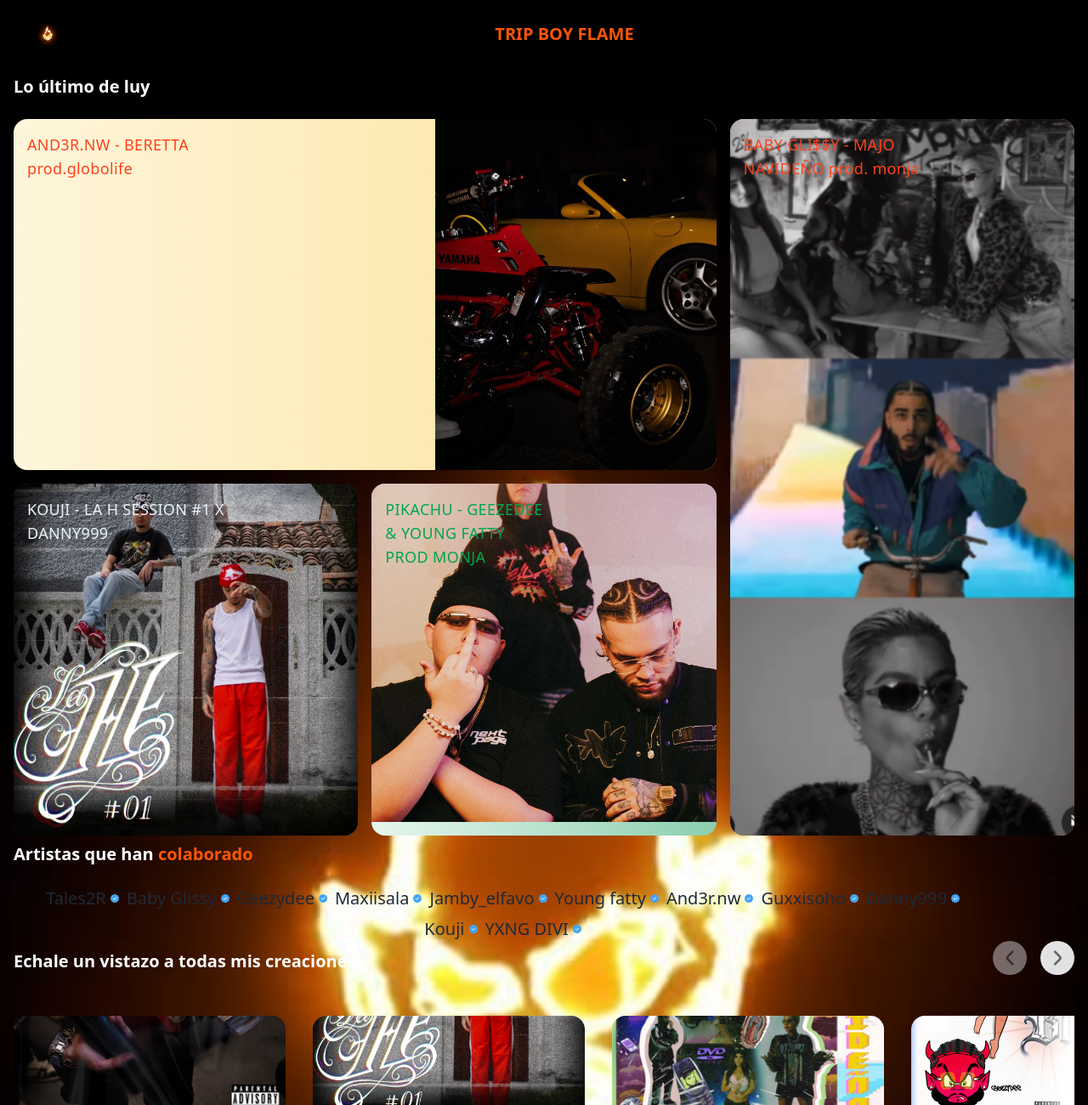
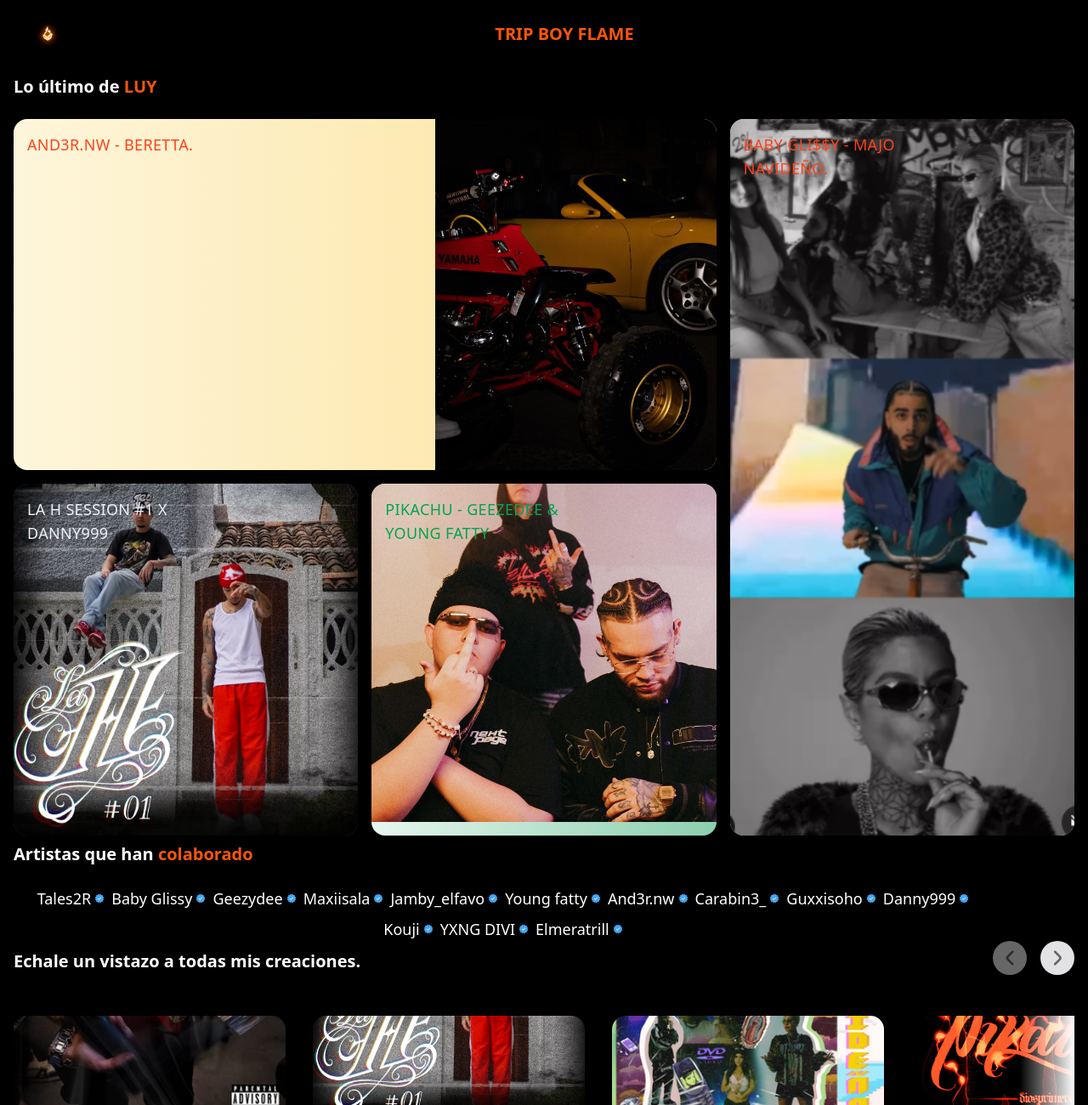
Before and after one commit to Emma-Ok/TripboyflameLanding, an Astro site: page / in a window 1280 px wide. Shown: the top 1300 px of the page at 85% size. Built offline with nearby package versions, Linux system fonts and the light colour scheme; Astro itself is replaced by a stand-in of ours.

Commit message:
add más trabajos

```diff
--- a/src/components/AboutMe.astro
+++ b/src/components/AboutMe.astro
@@ -2,14 +2,14 @@
 <section class="relative pt-6 pb-0">
     <!-- Button to open modal -->
     <button
-      class="w-full px-6 py-2 border-gray-500  bg-black text-primary font-semibold hover:bg-orange-200 transition-all duration-300 transform hover:scale-105"
+      class="w-full px-6 py-2 border-gray-500  bg-black text-primary font-semibold hover:bg-orange-200 transition-all duration-300 transform hover:scale-100"
       id="openModalButton"
     >
       About Me
     </button>
 
     <!-- Modal -->
-    <div id="modal" class="fixed inset-0 bg-gray-600 bg-opacity-50 flex justify-center items-center z-50 hidden opacity-0 transition-opacity duration-300">
+    <div id="modal" class="fixed inset-0 bg-gray-600 bg-opacity-60 flex justify-center items-center z-50 hidden opacity-20 transition-opacity duration-300">
       <div
   class="bg-tripbackground bg-cover bg-center w-full sm:max-w-[425px] p-6 rounded-lg shadow-lg transform transition-all duration-500 opacity-0 scale-95">
 
--- a/src/components/ArtistsCollage.astro
+++ b/src/components/ArtistsCollage.astro
@@ -1,6 +1,7 @@
 ---
 import SectionContainer from "@components/SectionContainer.astro";
 import Subtitle from "@components/Subtitle.astro";
+
 
 const ARTISTS = [
   { name: "Tales2R", instagram: "https://www.instagram.com/tales2r" },
@@ -10,10 +11,13 @@ const ARTISTS = [
   { name: "Jamby_elfavo", instagram: "https://www.instagram.com/jamby_elfavo" },
   { name: "Young fatty", instagram: "https://www.instagram.com/youngfattyyy" },
   { name: "And3r.nw", instagram: "https://www.instagram.com/and3r.nw" },
+  { name: "Carabin3_", instagram: "https://www.instagram.com/carabin3_/"},
   { name: "Guxxisoho", instagram: "https://www.instagram.com/guxxisoho" },
   { name: "Danny999", instagram: "https://www.instagram.com/danny999h" },
   { name: "Kouji", instagram: "https://www.instagram.com/kouji_808" },
   { name: "YXNG DIVI", instagram: "https://www.instagram.com/2.porciento" },
+  { name: "Elmeratrill", instagram: "https://www.instagram.com/elmeratrill/"},
+
 
 ];
 
@@ -32,7 +36,7 @@ const ARTISTS = [
               href={instagram}
               target="_blank"
               rel="noopener noreferrer"
-              class="flex items-center gap-1 text-lg font-medium text-gray-800 hover:text-primary transition-colors duration-300 sm:text-base md:text-lg lg:text-xl xl:text-xl"
+              class="flex items-center gap-1 font-sans text-white hover:text-orange-300 transition-colors duration-300 sm:text-sm md:text-sm lg:text-base xl:text-lg"
             >
               {name}
               <svg xmlns="http://www.w3.org/2000/svg" x="0px" y="0px" width="12" height="12" viewBox="0 0 48 48">
--- a/src/components/CollageInfo.astro
+++ b/src/components/CollageInfo.astro
@@ -4,7 +4,7 @@ import Subtitle from "@components/Subtitle.astro"
 
 const ARTICLES = [
     {
-        title: 'AND3R.NW - BERETTA prod.globolife',
+        title: 'AND3R.NW - BERETTA.',
         contentId: 'first-modal',
         class: "bg-gradient-to-r from-[#fef6db] to-[#fce197] text-ij-red md:aspect-[16/8] md:col-span-2 md:row-span-1 h-full",
         image:"/collage-info/and3rmodal.webp",
@@ -14,7 +14,7 @@ const ARTICLES = [
 
     },
     {
-        title: 'BABY GLI$$Y - MAJO NAVIDEÑO prod. monja',
+        title: 'BABY GLI$$Y - MAJO NAVIDEÑO.',
         contentId: 'second-modal',
         class: "bg-gradient-to-r from-[#ffd2d2] to-[#f9b395] text-ij-red md:col-start-3 md:row-span-2 md:h-full",
         image:"/collage-info/majomodal.webp",
@@ -23,7 +23,7 @@ const ARTICLES = [
         track:"blog_emerging_jobs",
     },
     {
-        title: 'KOUJI - LA H SESSION #1 X DANNY999',
+        title: 'LA H SESSION #1 X DANNY999',
         contentId: 'fourth-modal',
         class: "bg-sky-800 text-ij-blue md:h-row-span-1",
         image:"/collage-info/danny999.webp",
@@ -32,7 +32,7 @@ const ARTICLES = [
         track: "blog_companies_opinions",
     },
     {
-        title: 'PIKACHU - GEEZEDEE & YOUNG FATTY PROD MONJA',
+        title: 'PIKACHU - GEEZEDEE & YOUNG FATTY',
         contentId: 'third-modal',
         class: "bg-gradient-to-r from-[#e6f6ee] to-[#8bcfad] text-ij-green md:h-row-span-1 md:h-full",
         image:"/collage-info/pikachumodal.webp",
@@ -45,7 +45,7 @@ const ARTICLES = [
 
 
 <SectionContainer>
-    <Subtitle>Lo último de luy</Subtitle>
+    <Subtitle>Lo último de <span class="text-primary">LUY</span></Subtitle>
     <div class="grid grid-cols-1 md:grid-cols-3 md:grid-rows-2 gap-4 md:p-0">
       {
         ARTICLES.map(
@@ -127,7 +127,7 @@ const ARTICLES = [
                   />
                 </div>
                 <div class="absolute inset-0 p-4 flex flex-col justify-start items-start z-10">
-                  <span class="font-medium text-lg text-left text-pretty tracking-separated pr-3 md:max-w-64">
+                  <span class="font-sans text-lg text-left text-pretty tracking-separated pr-3 md:max-w-64">
                     {title}
                   </span>
                 </div>
--- a/src/components/JobsCollage.astro
+++ b/src/components/JobsCollage.astro
@@ -22,14 +22,24 @@ const VIDEOS = [
     title: "MAJO NAVIDEÑO DE BABYGLI$$Y",
   },
   {
+    videoId: "B3ne2p8RmMU",
+    thumbnailUrl: "/thumbnails/pikachuimg.webp",
+    title: "PIKACHU DE GEEZYDEE & YOUNGFATTY",
+  },
+  {
+    videoId: "twFT0P3LNpo",
+    thumbnailUrl: "/thumbnails/menosprecio.webp",
+    title: "MENO$PRECI0 DE EL MERA",
+  },
+  {
+    videoId: "Ey8fpVe3zFo",
+    thumbnailUrl: "/thumbnails/rosadita.webp",
+    title: "ROSADITA DE GUXXISOHO",
+  },
+  {
     videoId: "936gw_gq5Yk",
     thumbnailUrl: "/thumbnails/bi.webp",
     title: "BI DE RUBINI - GEEZYDEE & YOUNGFATTY",
-  },
-  {
-    videoId: "B3ne2p8RmMU",
-    thumbnailUrl: "/thumbnails/pikachuimg.webp",
-    title: "PIKACHU DE GEEZYDEE & YOUNGFATTY",
   },
   {
     videoId: "wbXsZFWX2GE",
--- a/src/layouts/Layout.astro
+++ b/src/layouts/Layout.astro
@@ -17,7 +17,7 @@ const { title } = Astro.props
 		<link rel="icon" type="image/svg+xml" href="/favicon.ico" />
 		<title>Tripboyflame</title>
 	</head>
-	<body class="bg-cover bg-center bg-no-repeat bg-tripbackground">
+	<body class="bg-cover bg-center bg-no-repeat bg-black">
 		<Header />
 		<main>
 			<slot />
```
Also changed, not shown: public/thumbnails/menosprecio.webp (added), public/thumbnails/rosadito.webp (added).
